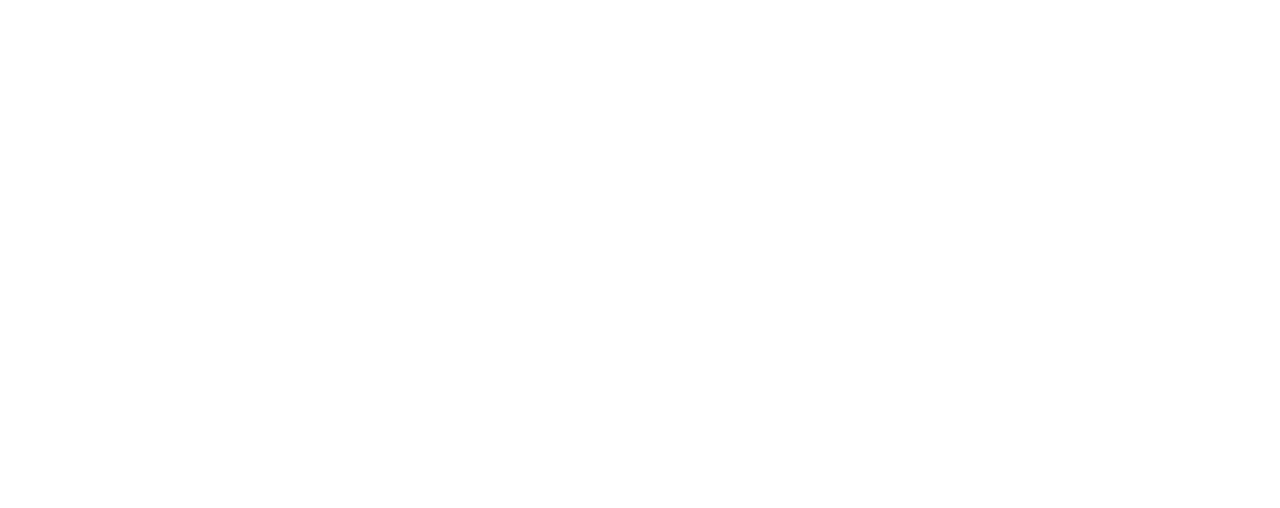
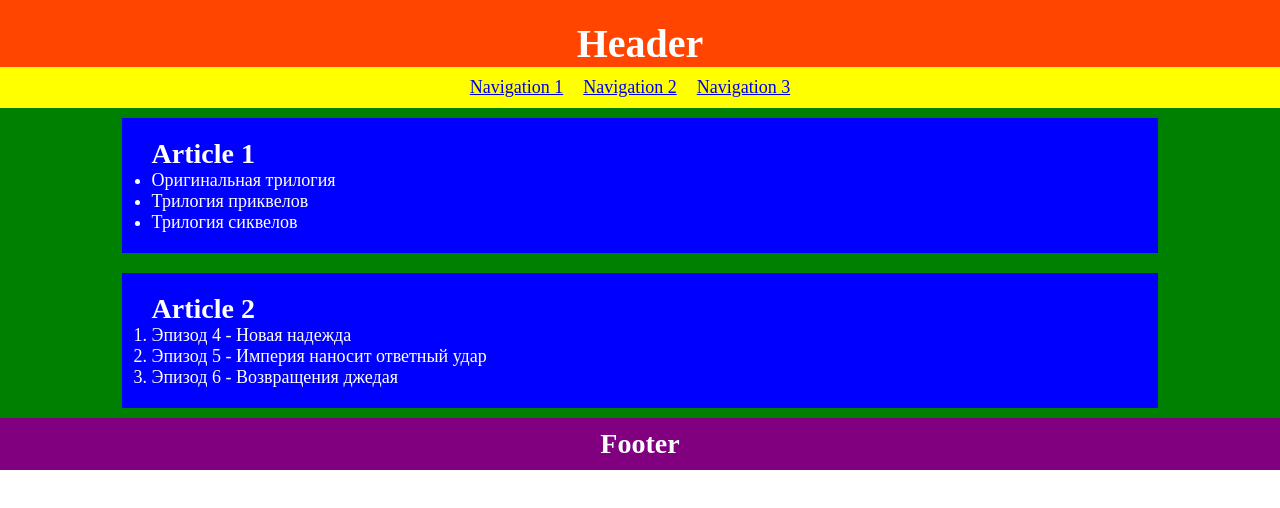
Before and after one commit to js-tasks-ru/htmlcss-20230124_lavrovfp1995, a website: page 02-dz0/01-semantic-mockup/solution.html in a window 1280 px wide. Drawn offline with Linux system fonts and the light colour scheme.

Commit message:
add solution for task 2

```diff
--- a/02-dz0/01-semantic-mockup/solution.html
+++ b/02-dz0/01-semantic-mockup/solution.html
@@ -1,4 +1,38 @@
 <!DOCTYPE html>
 <html lang="ru">
-    <!-- Ваше решение -->
+    <title>Semantick mokup</title>
+    <link rel="stylesheet" href="style.css">
+    <header>
+        <h1>Header</h1>
+        <nav>
+            <ul class="nav-list">
+                <li class="nav-list_item"><a href="#">Navigation 1</a></li>
+                <li class="nav-list_item"><a href="#">Navigation 2</a></li>
+                <li class="nav-list_item"><a href="#">Navigation 3</a></li>
+            </ul>
+        </nav>
+    </header>
+    <main>
+        <article>
+            <div class="article-one">
+                <h2>Article 1</h2>
+                <ul class="article-items">
+                    <li>Оригинальная трилогия</li>
+                    <li>Трилогия приквелов</li>
+                    <li>Трилогия сиквелов</li>
+                </ul>
+            </div>
+            <div class="article-two">
+                <h2>Article 2</h2>
+                <ol class="article-items">
+                    <li>Эпизод 4 - Новая надежда</li>
+                    <li>Эпизод 5 - Империя наносит ответный удар</li>
+                    <li>Эпизод 6 - Возвращения джедая</li>
+                </ol>
+            </div>
+        </article>
+    </main>
+    <footer>
+        <h2>Footer</h2>
+    </footer>
 </html>
--- /dev/null
+++ b/02-dz0/01-semantic-mockup/style.css
@@ -0,0 +1,78 @@
+*{
+    margin: 0;
+    padding: 0;
+    box-sizing: border-box;
+}
+
+header{
+    display: flex;
+    justify-content: center;
+    align-items: center;
+    flex-direction: column;
+    background-color: orangered;
+}
+h1{
+    color: white;
+    font-size: 40px;
+    padding-top: 20px;
+}
+
+nav{
+    width: 100%;
+    background-color: yellow;
+    display: flex;
+    justify-content: center;
+}
+
+.nav-list{
+    display: flex;
+    flex-direction: row;
+    padding: 10px 0px;
+    list-style-type: none;
+}
+
+.nav-list_item{
+    margin-right: 20px;
+    font-size: 18px;
+}
+
+main{
+    width: 100%;
+    display: flex;
+    justify-content: center;
+    align-items: center;
+    background-color: green;
+}
+
+article{
+    width: 90%;
+    display: flex;
+    justify-content: center;
+    align-items: center;
+    flex-direction: column;
+}
+
+.article-one, .article-two{
+    padding: 20px 30px;
+    width: 90%;
+    background-color: blue;
+    margin: 10px 0px;
+}
+
+h2{
+    color: white;
+    font-size: 28px;
+}
+
+.article-items{
+    font-size: 18px;
+    color: white;
+}
+
+footer{
+    width: 100%;
+    background-color: purple;
+    padding: 10px 0px;
+    display: flex;
+    justify-content: center;
+}
```
